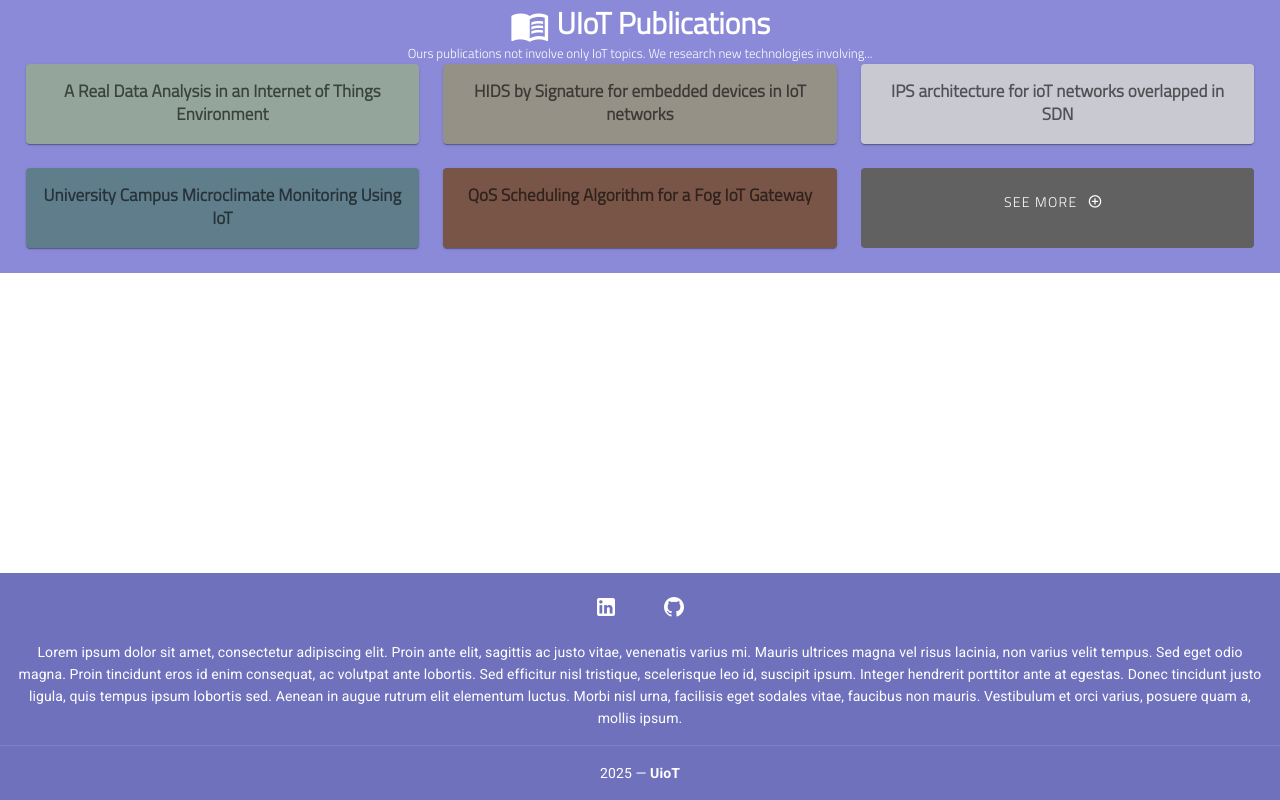
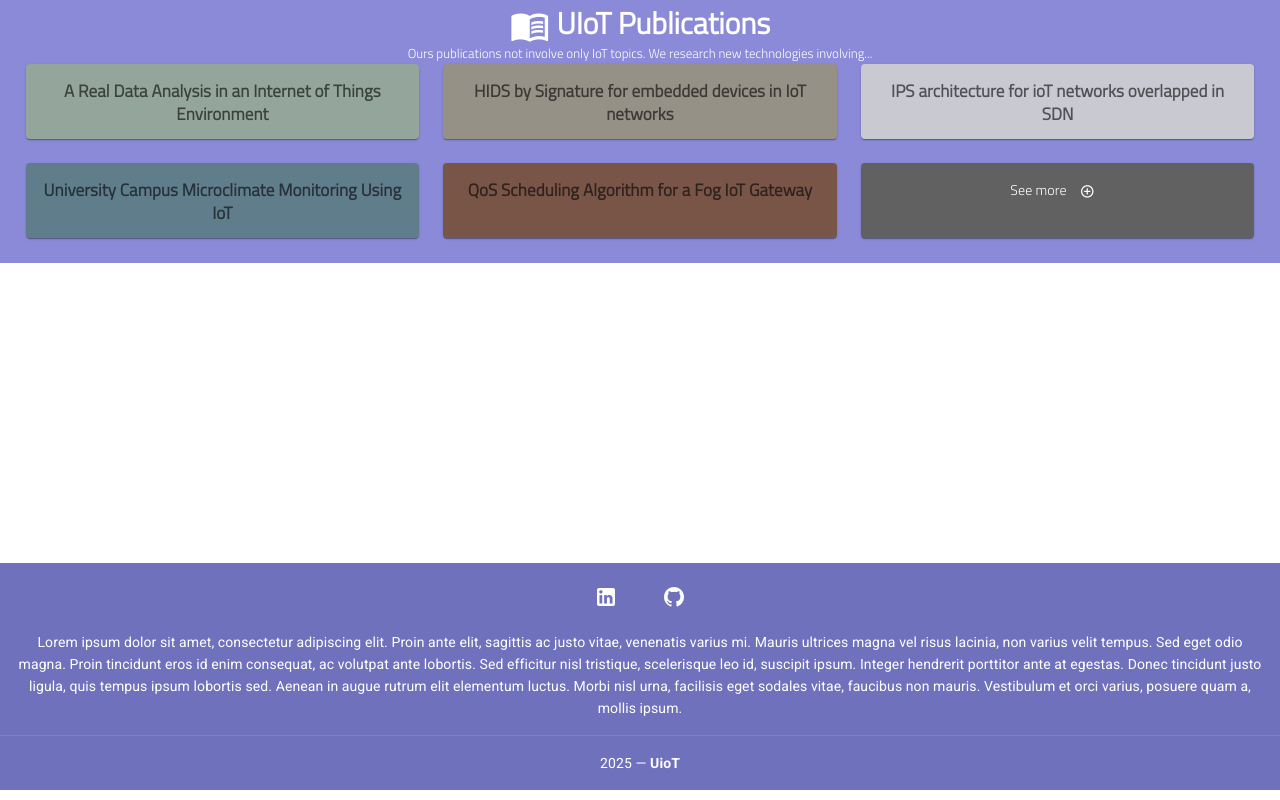
Before and after one commit to uiot/uiot.github.io, a Vue app: page /#/ in a window 1280 px wide. Shown: the part 1178-1978 px from the top of the page. Built offline with nearby package versions, Linux system fonts and the light colour scheme.

Commit message:
fix link

```diff
--- a/src/views/Home.vue
+++ b/src/views/Home.vue
@@ -55,7 +55,7 @@
         <v-row>
           <v-col sm="6" md="4" lg="4" v-for="item in publications" :key="item.title">
             <v-hover v-slot:default="{ hover }" >
-              <v-card :elevation="hover ? 6 : 1" flat :color="item.color" height="80">
+              <v-card :elevation="hover ? 6 : 1" flat :color="item.color" height="75">
                 <v-card-subtitle>
                   <span class="font-weight-bold title_card"> {{ item.title }} </span>
                 </v-card-subtitle>
@@ -63,11 +63,13 @@
             </v-hover>
           </v-col>
           <v-col sm="6" md="4" lg="4">
-            <v-card flat color="grey darken-2" height="80">
-              <v-card-subtitle>
-                <v-btn text class="white--text"> See more <v-icon size="15" class="white--text icon">  mdi-plus-circle-outline </v-icon> </v-btn>
-              </v-card-subtitle>
-            </v-card>
+            <v-hover v-slot:default="{ hover }" >
+              <v-card :elevation="hover ? 6 : 1" flat color="grey darken-2" height="75" @click="goTo('/publications')">
+                <v-card-subtitle>
+                  <span text class="white--text"> See more <v-icon size="15" class="white--text icon">  mdi-plus-circle-outline </v-icon> </span>
+                </v-card-subtitle>
+              </v-card>
+            </v-hover>
           </v-col>
 
         </v-row>
@@ -103,6 +105,11 @@ export default {
       publications[3]['color'] = 'blue-grey'
       publications[4]['color'] = 'brown'
       return publications
+    }
+  },
+  methods: {
+    goTo(text){
+      this.$router.push(text)
     }
   }
 };
```
